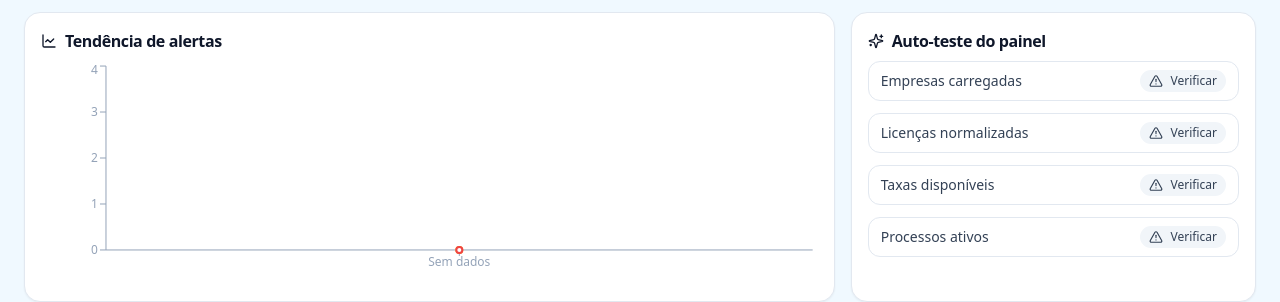
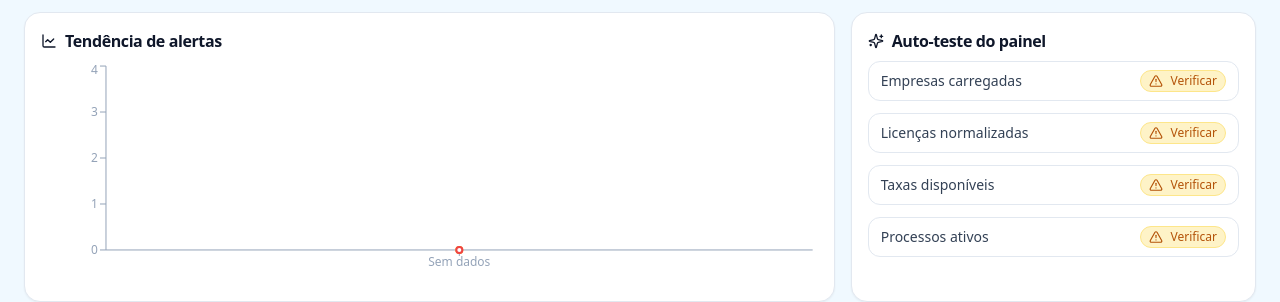
Before and after one commit to Gms006/eControle, a React (Vite) app in the folder frontend/: page / in a window 1280 px wide. Shown: the part 298-600 px from the top of the page. Built offline with nearby package versions, Linux system fonts and the light colour scheme; no server answers.

Commit message:
Update InlineBadge.jsx
Color applying correction

```diff
--- a/frontend/src/components/InlineBadge.jsx
+++ b/frontend/src/components/InlineBadge.jsx
@@ -3,12 +3,18 @@ import React from "react";
 function InlineBadge({ children, className = "", variant = "solid", ...props }) {
   const base =
     "inline-flex items-center gap-1 rounded-full border px-2 py-0.5 text-xs font-medium";
+
+  // Se className contém classes de cor (bg-, text-, border-), não aplicar variant
+  const hasCustomColors = /\b(bg-|text-|border-)\w+/.test(className);
+
   const variants = {
     solid: "bg-slate-100 border-transparent text-slate-700",
     outline: "bg-white border-slate-200 text-slate-600",
     plain: "bg-transparent border-transparent text-slate-500",
   };
-  const variantClasses = variants[variant] || variants.solid;
+
+  const variantClasses = hasCustomColors ? "" : (variants[variant] || variants.solid);
+
   return (
     <span className={`${base} ${variantClasses} ${className}`} {...props}>
       {children}
```
